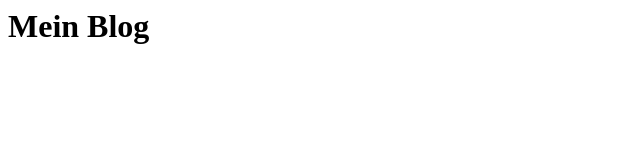
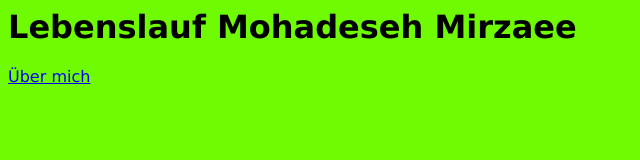
Before and after one commit to Mwohi/homepage, a plain HTML site: page index.html in a window 1280 px wide. Shown: the whole page, without its empty margins (0-640 px from the left). Drawn offline with Linux system fonts and the light colour scheme.

Commit message:
add styles.css

```diff
--- a/index.html
+++ b/index.html
@@ -1 +1,11 @@
-<h1>Mein Blog</h1>
+<head>
+    <link rel="stylesheet" href="styles.css">
+
+</head>
+<body>
+    <h1>Lebenslauf Mohadeseh Mirzaee</h1>
+
+    <nav>
+        <a href="./aboutme.html">Über mich</a>
+    </nav>
+</body>
--- /dev/null
+++ b/styles.css
@@ -0,0 +1,6 @@
+body {
+    background-color: #6ffc03 ;
+    color: black;
+    font-family: Verdana, Geneva, Tahoma, sans-serif;
+
+}
```
Also changed, not shown: aboutme.html (added, +4 -0 lines), lernen.txt (added).
